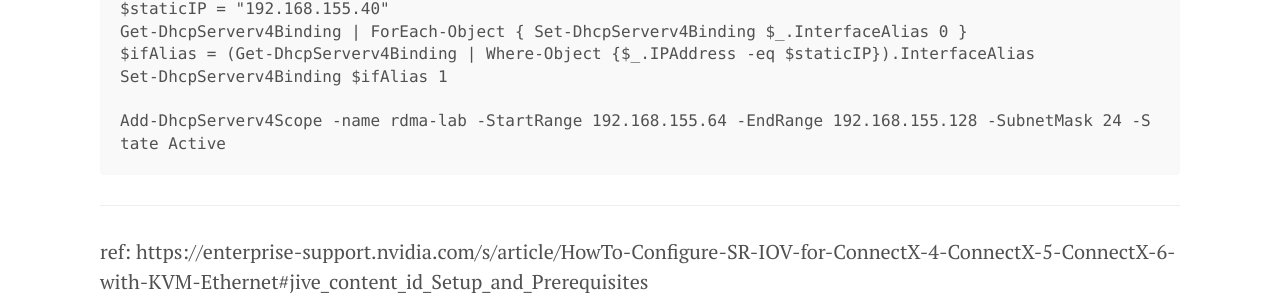
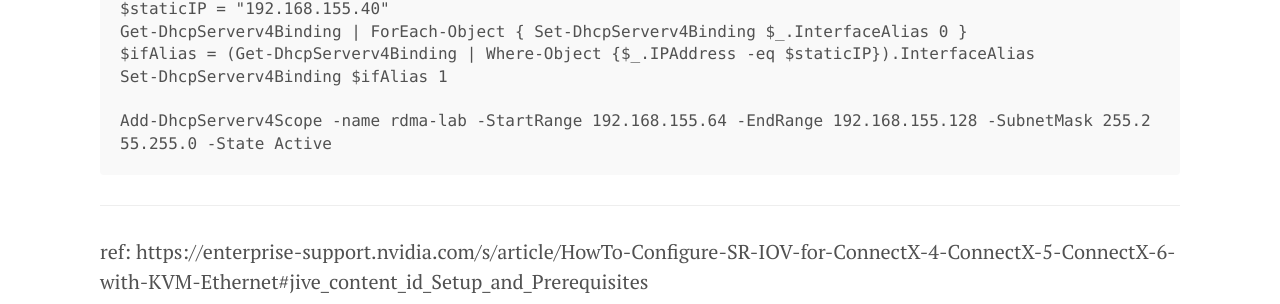
Before and after one commit to tcler/tcler.github.io, a Jekyll site: the page built from _posts/2025-07-05-configure-SR-IOV-for-ConnectX-5-ethernet-on-Linux.md, in a window 1280 px wide and 900 px high, scrolled down 6952 px. Shown: the part 328-632 px from the top of the window. Built offline with Jekyll 4.4.1, drawn with Linux system fonts in a browser that asks for light colours; some of the changed text lies outside the part shown.

Commit message:
Update 2025-07-05-configure-SR-IOV-for-ConnectX-5-ethernet-on-Linux.md

````diff
--- a/_posts/2025-07-05-configure-SR-IOV-for-ConnectX-5-ethernet-on-Linux.md
+++ b/_posts/2025-07-05-configure-SR-IOV-for-ConnectX-5-ethernet-on-Linux.md
@@ -270,7 +270,7 @@ Get-DhcpServerv4Binding | ForEach-Object { Set-DhcpServerv4Binding $_.InterfaceA
 $ifAlias = (Get-DhcpServerv4Binding | Where-Object {$_.IPAddress -eq $staticIP}).InterfaceAlias
 Set-DhcpServerv4Binding $ifAlias 1
 
-Add-DhcpServerv4Scope -name rdma-lab -StartRange 192.168.155.64 -EndRange 192.168.155.128 -SubnetMask 24 -State Active
+Add-DhcpServerv4Scope -name rdma-lab -StartRange 192.168.155.64 -EndRange 192.168.155.128 -SubnetMask 255.255.255.0 -State Active
 ```
 
 
````
